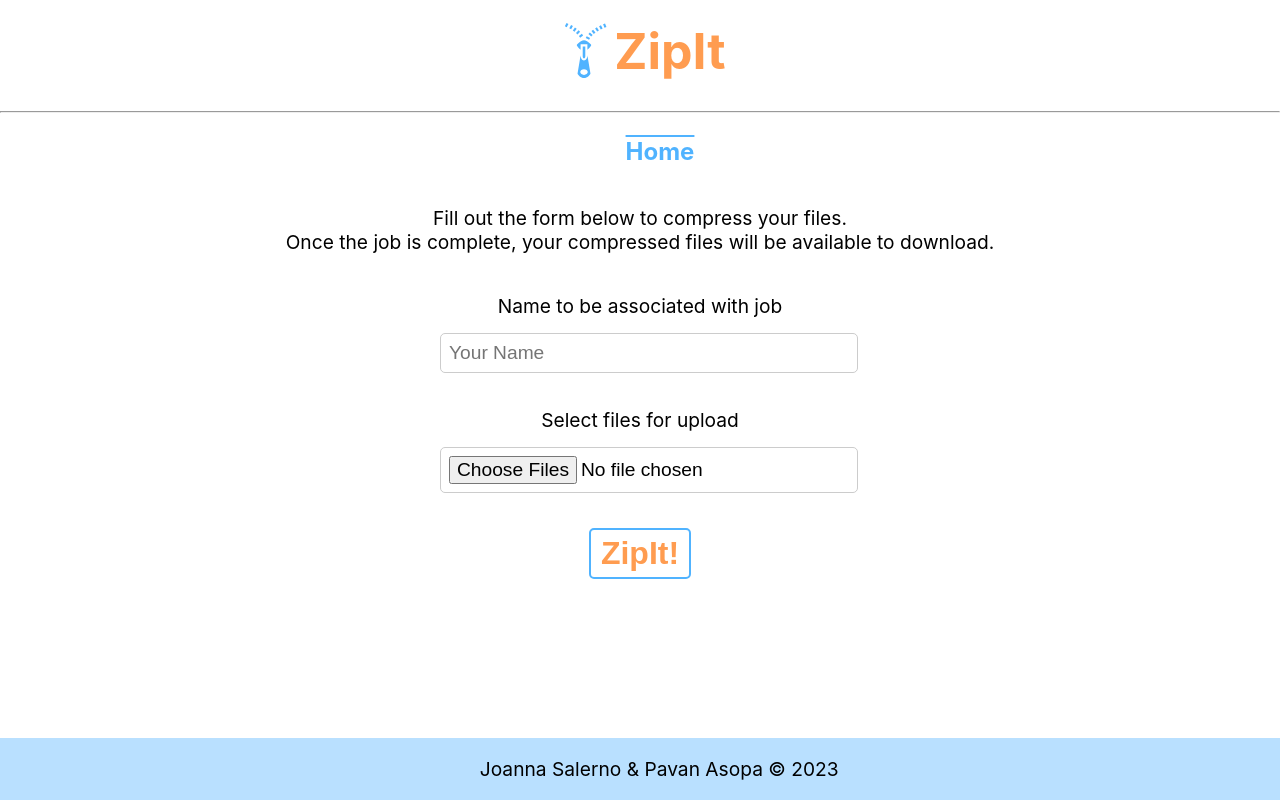
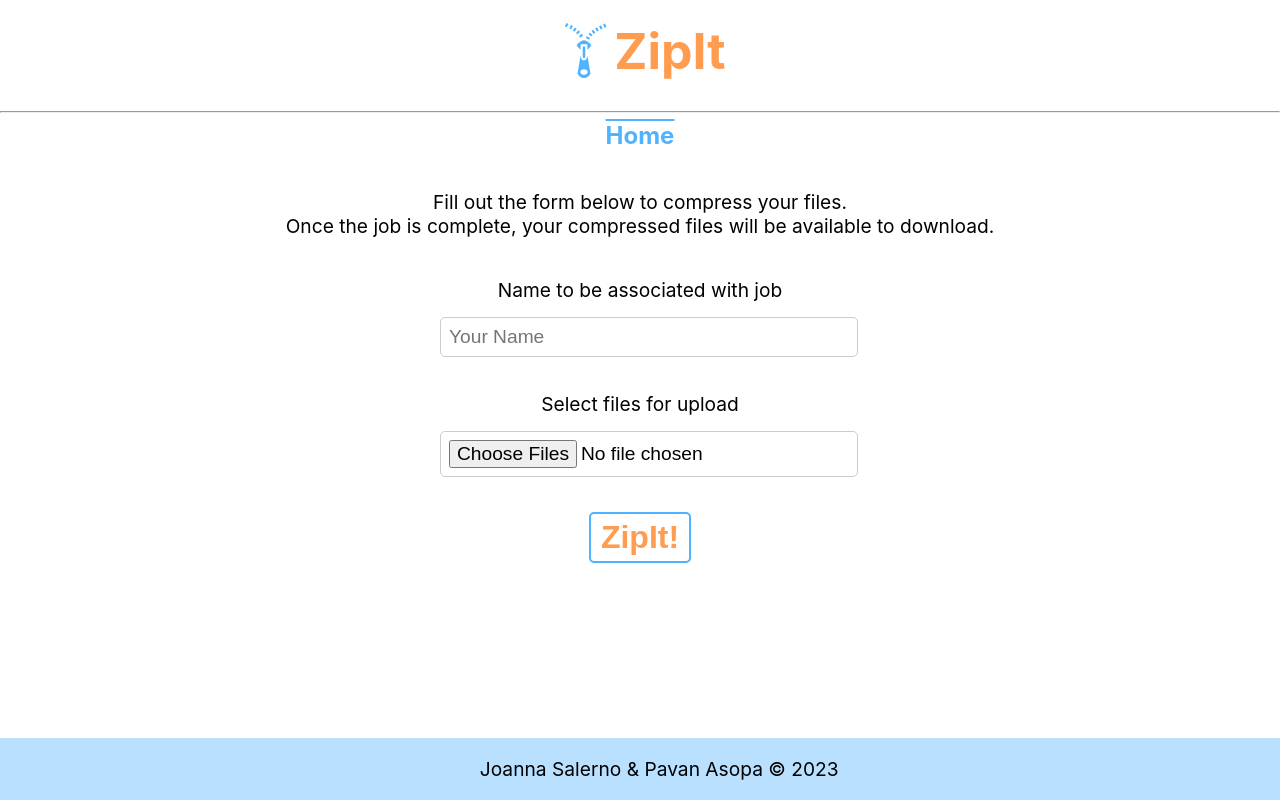
Before and after one commit to Pavan-Asopa/zipit-compression-app, a React (Create React App) app in the folder client/: page / in a window 1280 px wide. Built offline with nearby package versions, Linux system fonts and the light colour scheme.

Commit message:
home centered

```diff
--- a/client/src/routes/Root.js
+++ b/client/src/routes/Root.js
@@ -12,7 +12,7 @@ const activeStyle = {
 function Root() {
   return (
     <div>
-      <ul style={{ listStyleType: "none", fontSize: "x-large" }}>
+      <ul style={{ listStyleType: "none", fontSize: "x-large", margin: "0", padding:"0"}}>
         <li>
           <NavLink
             className="nav-link"
```
